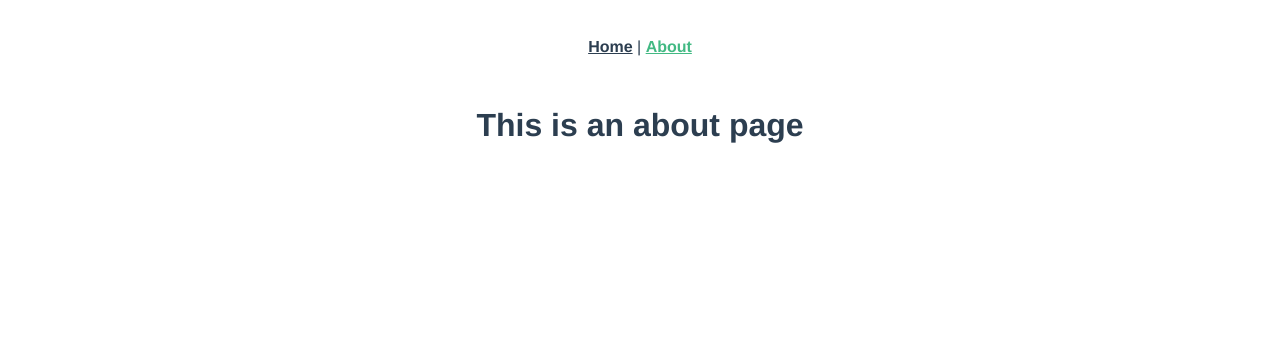
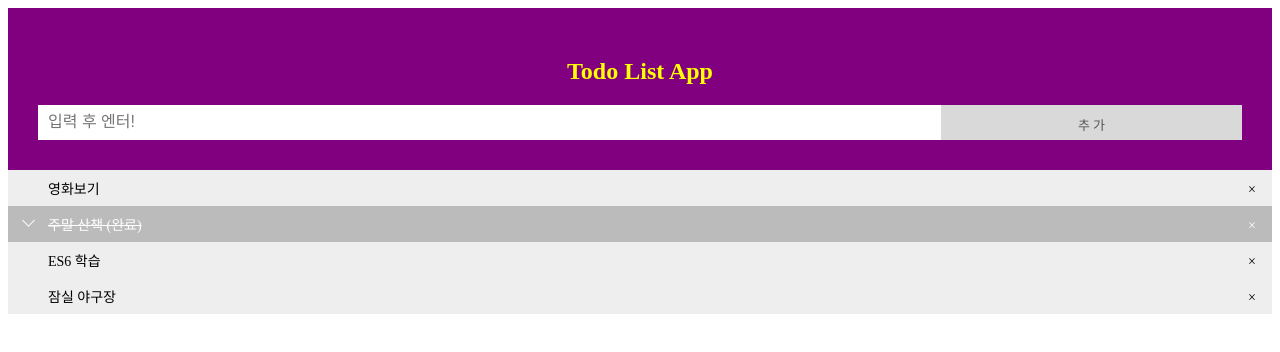
Before and after one commit to dsict/study-vue.js, a Vue app: page /about in a window 1280 px wide. Shown: the top 352 px of the page. Built offline with nearby package versions, Linux system fonts and the light colour scheme.

Commit message:
study single file component with Todo list Example

```diff
--- a/src/App.vue
+++ b/src/App.vue
@@ -1,32 +1,37 @@
 <template>
+<!--차이점1. template에 id 특성 미부여 -->
   <div id="app">
-    <div id="nav">
-      <router-link to="/">Home</router-link> |
-      <router-link to="/about">About</router-link>
-    </div>
-    <router-view/>
+    <img src="./assets/logo.png">
+    <HelloWorld msg="Welcome to Your Vue.js App"/>
   </div>
 </template>
 
+<script>
+import HelloWorld from './components/HelloWorld.vue'
+//다른 컴포넌트 참조시 import 사용하고 반드시 객체를 explort해야함
+export default {
+  name: 'app',
+  //name 속성 지정 가능
+  components: {
+    HelloWorld
+  }
+  // 차이점2. vue 컴포넌트의 template 미지정
+}
+</script>
+
 <style>
-#app {
-  font-family: Avenir, Helvetica, Arial, sans-serif;
-  -webkit-font-smoothing: antialiased;
-  -moz-osx-font-smoothing: grayscale;
-  text-align: center;
-  color: #2c3e50;
-}
+  body{ text-align:center; }
+</style>
 
-#nav {
-  padding: 30px;
-}
 
-#nav a {
-  font-weight: bold;
-  color: #2c3e50;
-}
 
-#nav a.router-link-exact-active {
-  color: #42b983;
-}
-</style>
+<!--
+    단일 컴포넌트의 문제점
+    > 빌드가 없음 - EX6, TypeScript 지원 불가
+    > CSS 미지원
+    > 하나의 파일에 여러개의 <template />이 작성되어 식별이 어려움
+
+    vue-loader
+    > .vue 파일에서 <template />, <script />, <style />을 파싱하고 다른 로더들을 활용해 하나의 모듈로 조합
+    > css-loader로 css 전처리 및 스타일 정보 모듈화 할 수 있음
+-->
--- /dev/null
+++ b/src/EventBus.js
@@ -0,0 +1,7 @@
+import Vue from 'vue';
+var eventBus = new Vue();
+export default eventBus;
+
+/* event Bus?
+부모-자식 관계가 아닌 컴포넌트 사이 끼리도 정보전달이 가능하도록
+비어있는 vue 인스턴스 객체를 이용하는 것 */
--- /dev/null
+++ b/src/components/InputTodo.vue
@@ -0,0 +1,39 @@
+<style>
+    .input {
+        border: none; width: 75%; height:35px; padding: 10px;
+        float: left; font-size: 16px;
+    }
+    .addbutton {
+        padding: 10px; width: 25%; height:35px; background: #d9d9d9;
+        color: #555; float: left; text-align: center;
+        font-size: 13px; cursor: pointer; transition: 0.3s;
+    }
+    .addbutton:hover { background-color: #bbb; }
+</style>
+
+ <template id="input-template">
+        <div>
+            <input class="input" type="text" id="task" v-model.trim="todo"
+                placeholder="입력 후 엔터!" v-on:keyup.enter="addTodo">
+            <span class="addbutton" v-on:click="addTodo">추 가</span>
+        </div>
+</template>
+
+<script type="text/javascript">
+import eventBus from '../EventBus'
+// 이벤트를 등록하고 발생시키기 위해서 EventBus 객체를 import한 후에 $on, $emit 메서드를 사용
+
+export default {
+    name: 'input-todo',
+    data : function() {
+        return { todo : "" }
+    },
+     methods : {
+        addTodo : function() {
+            eventBus.$emit('add-todo', this.todo);
+            // 이벤트 발생
+            this.todo = "";
+        }
+    }
+}
+</script>
--- /dev/null
+++ b/src/components/List.vue
@@ -0,0 +1,79 @@
+<style>
+    ul {  margin: 0; padding: 0; }
+    ul li {
+        cursor: pointer; position: relative; padding: 8px 8px 8px 40px;
+        background: #eee; font-size: 14px;  transition: 0.2s;
+        -webkit-user-select: none; -moz-user-select: none;
+        -ms-user-select: none; user-select: none;
+    }
+    ul li:hover {  background: #ddd;  }
+    ul li.checked {
+        background: #BBB;  color: #fff; text-decoration: line-through;
+    }
+    ul li.checked::before {
+        content: ''; position: absolute; border-color: #fff;
+        border-style: solid; border-width: 0px 1px 1px 0px;
+        top: 10px; left: 16px;  transform: rotate(45deg);
+        height: 8px; width: 8px;
+    }
+    .close {
+        position: absolute; right: 0; top: 0;
+        padding: 12px 16px 12px 16px
+    }
+    .close:hover {
+        background-color: #f44336;  color: white;
+    }
+</style>
+
+<template>
+    <ul id="todolist">
+        <li v-for="a in todolist" :key="a.id" :class="checked(a.done)" @click="doneToggle(a.id)">
+            <span>{{ a.todo }}</span>
+            <span v-if="a.done"> (완료)</span>
+            <span class="close" v-on:click.stop="deleteTodo(a.id)">&#x00D7;</span>
+        </li>
+    </ul>
+</template>
+
+<script type="text/javascript">
+import eventBus from "../EventBus";
+
+export default {
+    created : function() {
+        eventBus.$on('add-todo', this.addTodo);
+    },
+    data : function() {
+        return {
+            todolist : [
+                { id:1, todo : "영화보기", done:false },
+                { id:2, todo : "주말 산책", done:true },
+                { id:3, todo : "ES6 학습", done:false },
+                { id:4, todo : "잠실 야구장", done:false },
+            ]
+        }
+    },
+    methods : {
+        checked : function(done) {
+            if(done) return { checked:true };
+            else return { checked:false };
+        },
+        addTodo : function(todo) {
+            if (todo !== "") {
+                this.todolist.push({ id:new Date().getTime(), todo : todo, done:false });
+            }
+        },
+        doneToggle : function(id) {
+            var index = this.todolist.findIndex(function(item) {
+                return item.id === id;
+            })
+            this.todolist[index].done = !this.todolist[index].done;
+        },
+        deleteTodo : function(id) {
+            var index = this.todolist.findIndex(function(item) {
+                return item.id === id;
+            })
+            this.todolist.splice(index,1);
+        }
+    }
+ }
+</script>
--- /dev/null
+++ b/src/components/TodoList.vue
@@ -0,0 +1,32 @@
+<!-- 공용 스타일 시작-->
+ <style>
+* {  box-sizing: border-box;  }
+.header {
+    background-color: purple; padding: 30px 30px;
+    color: yellow; text-align: center;
+}
+.header:after {
+    content: ""; display: table; clear: both;
+}
+</style>
+<!-- 공용 스타일 끝-->
+
+<template>
+    <div id="todolistapp">
+        <div id="header" class="header">
+            <h2>Todo List App</h2>
+            <input-todo></input-todo>
+        </div>
+        <list></list>
+    </div>
+</template>
+
+<script type="text/javascript">
+import InputTodo from './InputTodo';
+import List from './List';
+
+export default {
+    name: 'todo-list',
+    components: {InputTodo, List}
+}
+</script>
--- a/src/main.js
+++ b/src/main.js
@@ -1,12 +1,27 @@
 import Vue from 'vue'
-import App from './App.vue'
-import router from './router'
-import store from './store'
+// 원래 있던 코드
+// import App from './App.vue'
+// import router from './router'
+// import store from './store'
 
-Vue.config.productionTip = false
+// Vue.config.productionTip = false
+
+// new Vue({
+//   router,
+//   store,
+//   render: h => h(App)
+// }).$mount('#app')
+
+
+//App.vue 컴포넌트를 화면에 담기위해서 사용
+//App 컴포넌트를 렌더링한 결과물을 #app 요소에 출력
+
+
+// todo list
+import TodoList from './components/TodoList.vue'
+
+Vue.config.productionTip = false;
 
 new Vue({
-  router,
-  store,
-  render: h => h(App)
+  render: h => h(TodoList)
 }).$mount('#app')
```
Also changed, not shown: component2.txt (deleted).
